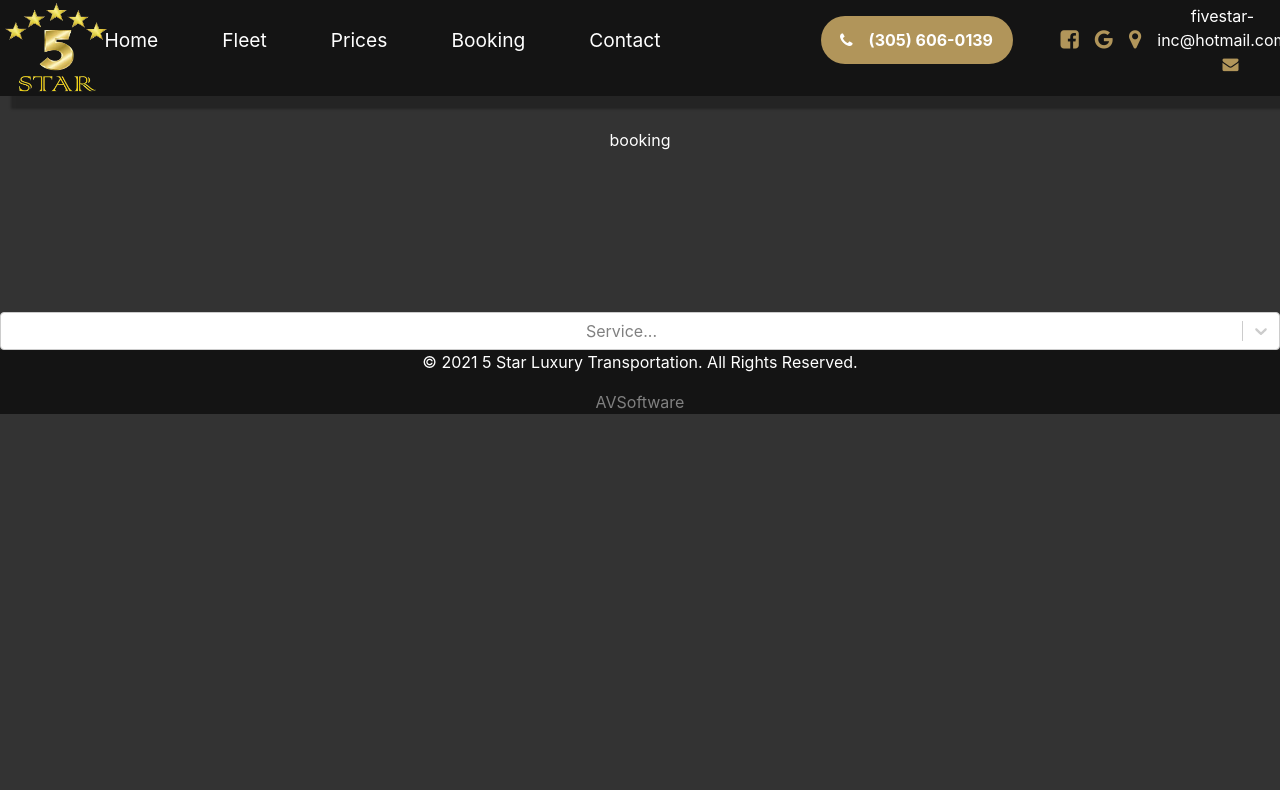
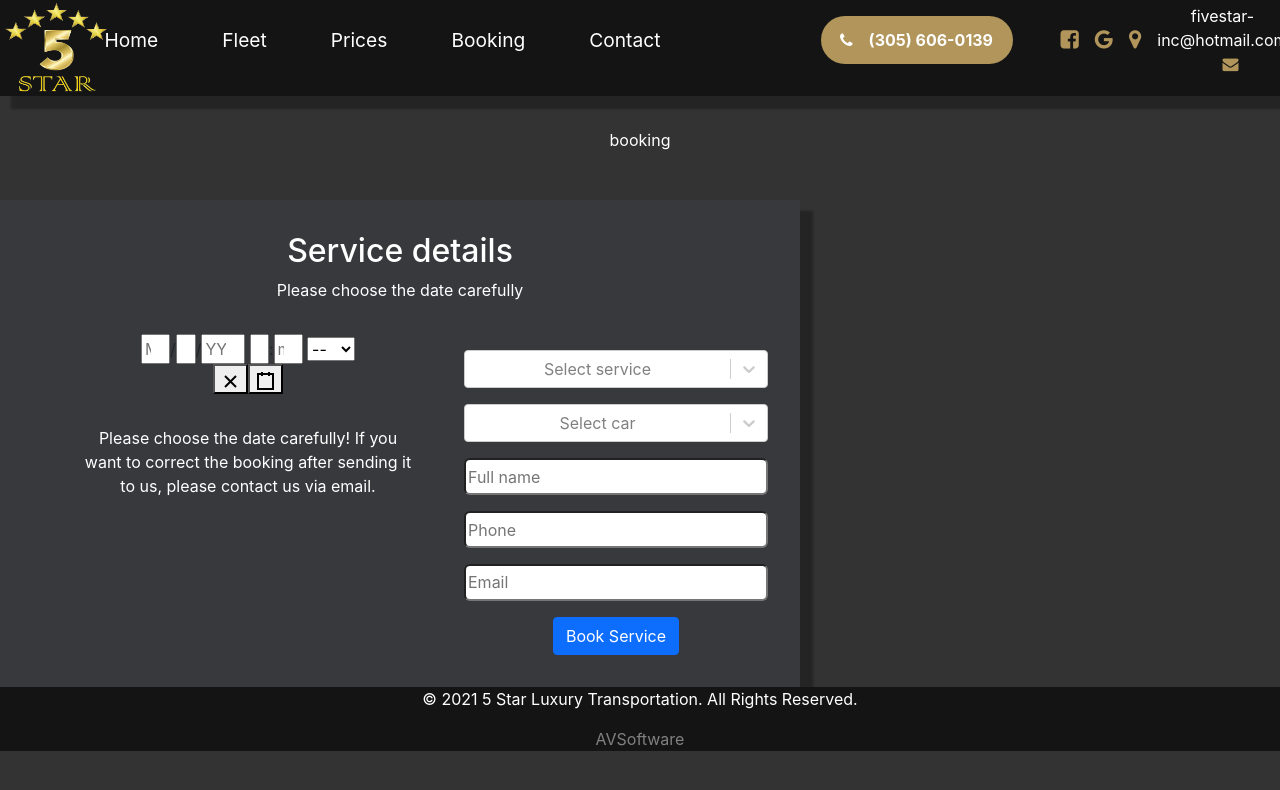
Before and after one commit to viktorferenczi/LuxuryTransportation, a React (Create React App) app: page /booking in a window 1280 px wide. Shown: the top 790 px of the page. Built offline with nearby package versions, Linux system fonts and the light colour scheme.

Commit message:
service fix

```diff
--- a/src/components/BookingPage/ServiceChooser.js
+++ b/src/components/BookingPage/ServiceChooser.js
@@ -1,53 +1,67 @@
 import React, { useState } from 'react';
 import Select from 'react-select';
 
-import{ init } from 'emailjs-com';
-import emailjs from 'emailjs-com';
+import DateTimePicker from 'react-datetime-picker';
 import Alert from 'react-bootstrap/Alert';
 import Button from 'react-bootstrap/Button'
 
 
-export const ServiceChooser = () => {
+export const ServiceChooser = (props) => {
 
     // Alert
     const [show,setShow] = useState(false);
 
     // Inputs
     const [service,setService] = useState("");
-    const [email,setEmail] = useState("");
-    const [phone,setPhone] = useState("");
-    const [message,setMessage] = useState("");
+    const [car,setCar] = useState("");
+    const [date,setDate] = useState("");
+    const [name,setName] = useState("");
+    const [phone,setEmail] = useState("");
+    const [email,setPhone] = useState("");
 
-    const options = [
+    const selectServices = [
         { value: 'ptp-miami-to-miami', label: 'Point to Point (Miami to Miami)' },
         { value: 'ptp-miami-to-broward', label: 'Point to Point (Miami to Broward)' },
         { value: 'pph', label: 'Pay/Hour' },
-      ];
+    ];
 
+    const selectCars = [
+        { value: 'cs', label: 'Chevrolet Suburban' },
+        { value: 'mse', label: 'Mercedes Sprinter Executive' },
+        { value: 'ms', label: 'Mercedes Sprinter' },
+        { value: 'lms', label: 'Lincoln MKZ Sedan' },
+    ];
 
-    // we need to extract this data from here to somewhere safe and refact this code but its too late night for that sh*t
-
-    //User ID    user_NI2YtL4qPeOue4aib0abR
-    //Access Token de1d93e023ead83a86aef750ee23d4d7
-    //Template ID template_u2b0o8d
-    //Service ID service_nxyq4yu
-
-        //init("user_NI2YtL4qPeOue4aib0abR");
-
-        //emailjs.send('service_nxyq4yu','template_u2b0o8d', templateParams, 'user_NI2YtL4qPeOue4aib0abR')
-         ////   .then((response) => {
-          //     setShow(true);
-          //  }, (err) => {
-           //     alert('We were unable to send your message! Please call us!');
-           // });
-
-
-    const handleChange = (selectedOption) => {
-        setService(selectedOption);
-      };
+    const onChangeHandler = (event,type) =>{
+        switch (type) {
+            case 'date':
+                setDate(event);
+                props.onSetDate(event);
+                break;
+            case 'service':
+                setService(event);
+                props.onSetService(event);
+                break;
+            case 'car':
+                setCar(event);
+                props.onSetCar(event);
+                break;
+            case 'name':
+                setName(event.target.value);
+                break;
+            case 'phone':
+                setPhone(event.target.value);
+                break;
+            case 'email':
+                setEmail(event.target.value);
+                break;
+            default:
+                break;
+        }
+    }
 
     return (
-        <div style={{ marginTop: '10rem' }}>
+        <div style={{ marginTop: '3rem' }}>
             <Alert show={show} variant="success">
                 <Alert.Heading>Email Sent</Alert.Heading>
                 <p>Thank you for your request. We will contact you soon!</p>
@@ -59,13 +73,55 @@ export const ServiceChooser = () => {
                 </div>
             </Alert>
 
-            <Select
-                isSearchable
-                placeholder={"Service..."}
-                value={service}
-                onChange={handleChange}
-                options={options}
-            />
+            <div style={{width:'50rem', boxShadow: '12px 12px 2px 1px rgba(32, 32, 32, 0.747)', backgroundColor: '#37393d', padding:'2rem'}}>
+                <h2>Service details</h2>
+                <p>Please choose the date carefully</p>
+                <div style={{display:'flex',flexDirection:'row', marginTop:'2rem'}}>
+                    <div style={{width:'23rem', marginLeft:"3rem"}}>
+                        <div>
+                            <DateTimePicker
+                                minDate={new Date()}
+                                dayPlaceholder={'dd'}
+                                hourPlaceholder={'hh'}
+                                minutePlaceholder={'mm'}
+                                yearPlaceholder={'YYYY'}
+                                monthPlaceholder={'MM'}
+                                onChange={(e)=>onChangeHandler(e,"date")}
+                                value={date}
+                            />
+                        </div>
+                        <p style={{marginTop:"2rem"}}>Please choose the date carefully! If you want to correct the booking after sending it to us, please contact us via email.</p>
+                    </div>
+                    <div style={{width:'19rem', marginLeft:"3rem"}}>
+
+                        <div style={{paddingTop:'1rem'}}>
+                            <Select
+                                isSearchable
+                                placeholder={"Select service"}
+                                value={service}
+                                onChange={(e)=>onChangeHandler(e,"service")}
+                                options={selectServices}
+                            />
+                        </div>
+
+                        <div style={{paddingTop:'1rem'}}>
+                            <Select
+                                isSearchable
+                                placeholder={"Select car"}
+                                value={car}
+                                onChange={(e)=>onChangeHandler(e,"car")}
+                                options={selectCars}
+                            />
+                        </div>
+                        <div>
+                            <input placeholder={'Full name'} value={name} onChange={(e)=>onChangeHandler(e,"name")} style={{borderRadius:6, height:'2.3rem', width:'19rem', marginTop:'1rem'}} type='text'/>
+                            <input placeholder={'Phone'} value={phone} onChange={(e)=>onChangeHandler(e,"phone")} style={{borderRadius:6, height:'2.3rem', width:'19rem', marginTop:'1rem'}} type='text'/>
+                            <input placeholder={'Email'} value={email} onChange={(e)=>onChangeHandler(e,"email")} style={{borderRadius:6, height:'2.3rem', width:'19rem', marginTop:'1rem'}} type='text'/>
+                        </div>
+                        <Button style={{marginTop:'1rem'}}>Book Service</Button>
+                    </div>
+                </div>
+            </div>
         </div>
     );
 }
```
